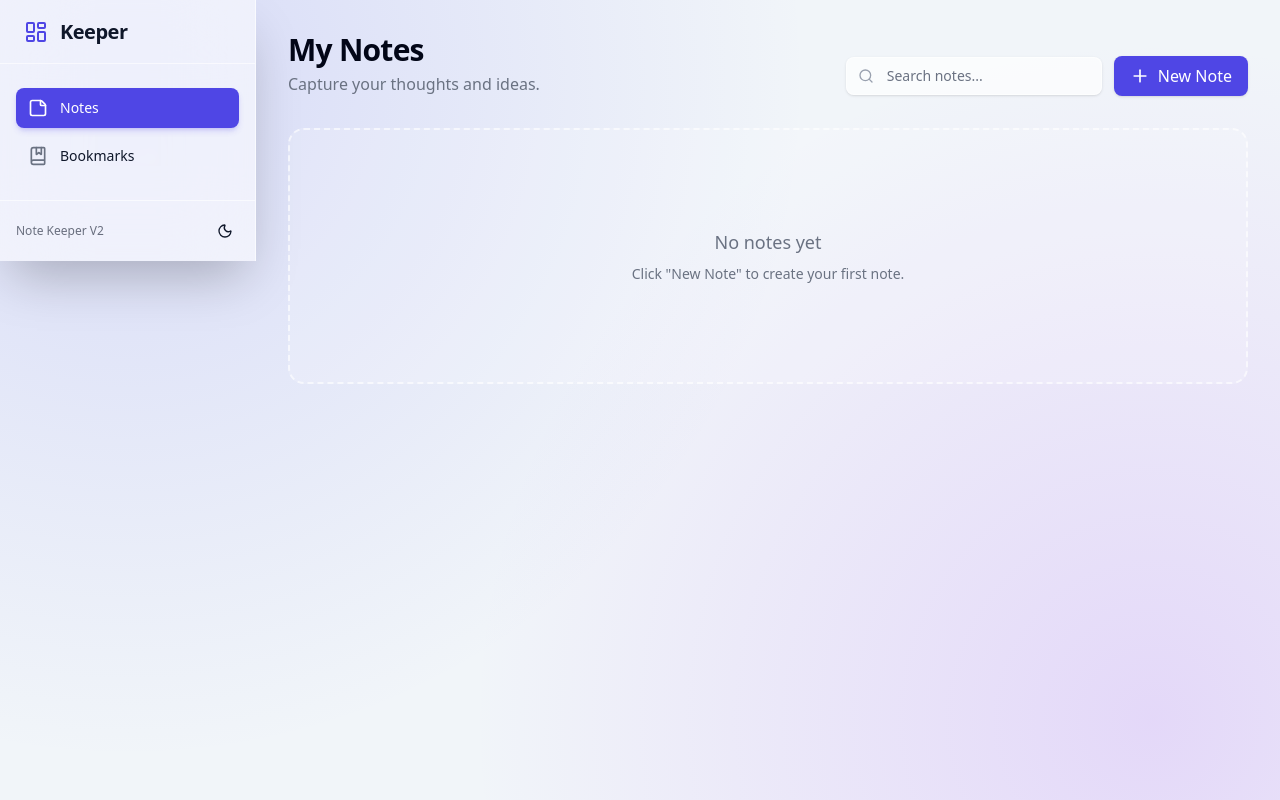
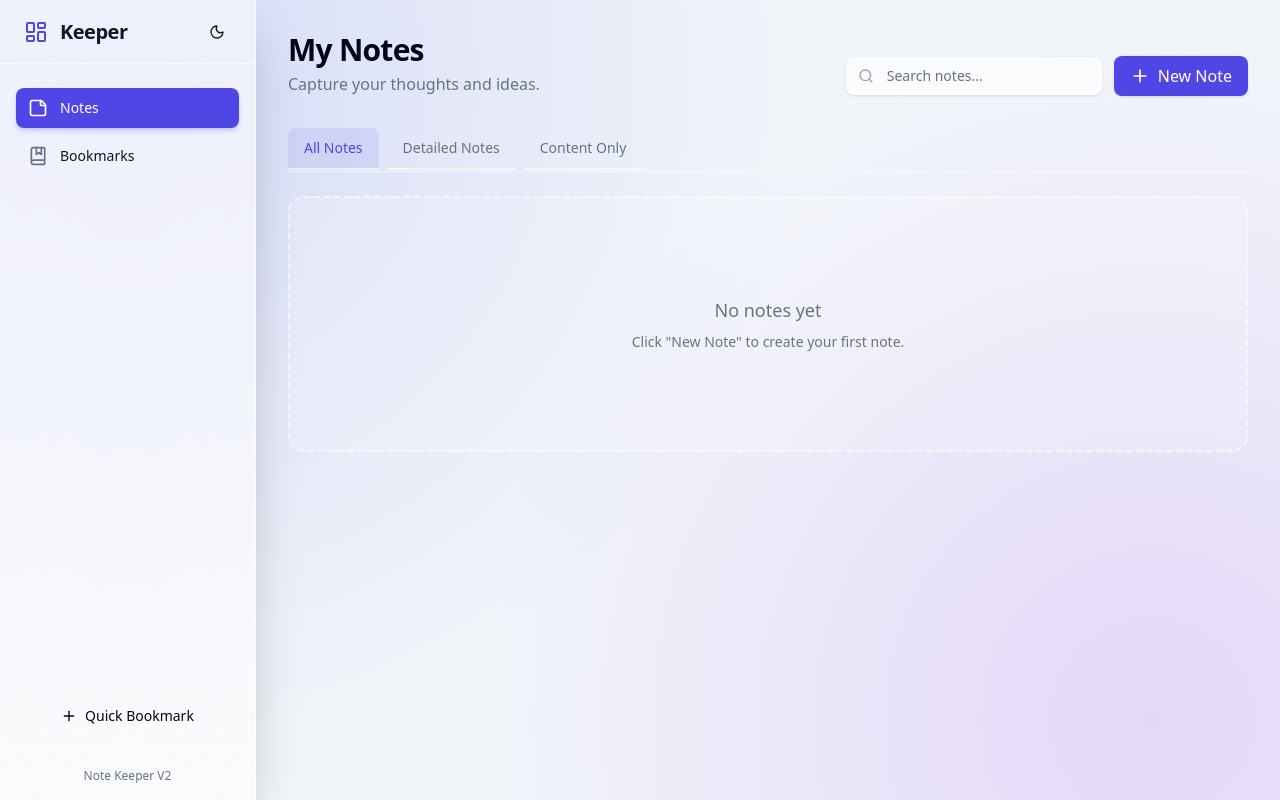
Before and after one commit to PasinduHirumal/note-keeper-v2, a Next.js app: page /notes in a window 1280 px wide. Built offline with nearby package versions, Linux system fonts and the light colour scheme.

Commit message:
side bar fixed

```diff
--- a/app/components/Sidebar.tsx
+++ b/app/components/Sidebar.tsx
@@ -2,18 +2,52 @@
 
 import Link from "next/link";
 import { usePathname } from "next/navigation";
-import { BookMarked, StickyNote, LayoutDashboard, Sun, Moon } from "lucide-react";
+import { BookMarked, StickyNote, LayoutDashboard, Sun, Moon, Plus } from "lucide-react";
 import { useTheme } from "next-themes";
 import { useState, useEffect } from "react";
+import { createPortal } from "react-dom";
+import { useLocalStorage } from "@/hooks/useLocalStorage";
+import { Bookmark } from "@/lib/types";
+import { useToast } from "@/lib/ToastContext";
+import BookmarkAddModal from "./modals/BookmarkAddModal";
 
 export default function Sidebar() {
   const pathname = usePathname();
   const { theme, setTheme } = useTheme();
   const [mounted, setMounted] = useState(false);
+  const { toast } = useToast();
+
+  const [bookmarks, setBookmarks] = useLocalStorage<Bookmark[]>("keeper-bookmarks", []);
+  const [isAdding, setIsAdding] = useState(false);
+  const [newUrl, setNewUrl] = useState("");
+  const [newTitle, setNewTitle] = useState("");
+  const [newPriority, setNewPriority] = useState<"low" | "medium" | "high">("low");
 
   useEffect(() => {
     setMounted(true);
   }, []);
+
+  const handleSaveBookmark = (url: string, title: string, priority: "low" | "medium" | "high") => {
+    let finalUrl = url;
+    if (!finalUrl.startsWith('http://') && !finalUrl.startsWith('https://')) {
+      finalUrl = 'https://' + finalUrl;
+    }
+
+    const newBookmark: Bookmark = {
+      id: crypto.randomUUID(),
+      title: title || "",
+      url: finalUrl,
+      createdAt: Date.now(),
+      priority: priority,
+    };
+
+    setBookmarks([newBookmark, ...bookmarks]);
+    toast.success("Bookmark added quickly");
+    setIsAdding(false);
+    setNewUrl("");
+    setNewTitle("");
+    setNewPriority("low");
+  };
 
   const links = [
     { name: "Notes", href: "/notes", icon: StickyNote },
@@ -21,12 +55,23 @@ export default function Sidebar() {
   ];
 
   return (
-    <aside className="w-64 h-full bg-sidebar backdrop-blur-2xl border-r border-border flex flex-col transition-all duration-300 shrink-0 shadow-2xl">
-      <div className="h-16 flex items-center px-6 border-b border-border">
-        <LayoutDashboard className="w-6 h-6 text-primary mr-3" />
-        <span className="text-xl font-bold text-sidebar-foreground tracking-tight">
-          Keeper
-        </span>
+    <aside className="w-64 h-full bg-sidebar backdrop-blur-2xl border-r border-border flex flex-col transition-all duration-300 shrink-0 shadow-2xl relative z-40">
+      <div className="h-16 flex items-center justify-between px-6 border-b border-border">
+        <div className="flex items-center">
+          <LayoutDashboard className="w-6 h-6 text-primary mr-3" />
+          <span className="text-xl font-bold text-sidebar-foreground tracking-tight">
+            Keeper
+          </span>
+        </div>
+        {mounted && (
+          <button
+            onClick={() => setTheme(theme === 'dark' ? 'light' : 'dark')}
+            className="p-1.5 rounded-full hover:bg-border/50 text-sidebar-foreground transition-all"
+            aria-label="Toggle Theme"
+          >
+            {theme === 'dark' ? <Sun className="w-4 h-4" /> : <Moon className="w-4 h-4" />}
+          </button>
+        )}
       </div>
 
       <nav className="flex-1 overflow-y-auto py-6 px-4 space-y-2">
@@ -55,20 +100,36 @@ export default function Sidebar() {
         })}
       </nav>
 
-      <div className="p-4 border-t border-border flex items-center justify-between">
+      <div className="px-4 pb-4">
+        <button
+          onClick={() => setIsAdding(true)}
+          className="w-full flex items-center justify-center space-x-2 py-2 border border-dashed border-border hover:border-primary/50 hover:bg-primary/5 rounded-lg text-sm text-foreground font-medium transition-all"
+        >
+          <Plus className="w-4 h-4" />
+          <span>Quick Bookmark</span>
+        </button>
+      </div>
+
+      <div className="p-4 border-t border-border flex items-center justify-center">
         <span className="text-xs text-sidebar-foreground font-medium opacity-60">
           Note Keeper V2
         </span>
-        {mounted && (
-          <button
-            onClick={() => setTheme(theme === 'dark' ? 'light' : 'dark')}
-            className="p-1.5 rounded-full hover:bg-border/50 text-sidebar-foreground transition-all"
-            aria-label="Toggle Theme"
-          >
-            {theme === 'dark' ? <Sun className="w-4 h-4" /> : <Moon className="w-4 h-4" />}
-          </button>
-        )}
       </div>
+
+      {mounted && createPortal(
+        <BookmarkAddModal
+          isOpen={isAdding}
+          onClose={() => setIsAdding(false)}
+          onSave={handleSaveBookmark}
+          url={newUrl}
+          setUrl={setNewUrl}
+          title={newTitle}
+          setTitle={setNewTitle}
+          priority={newPriority}
+          setPriority={setNewPriority}
+        />,
+        document.body
+      )}
     </aside>
   );
 }
--- a/app/layout.tsx
+++ b/app/layout.tsx
@@ -27,7 +27,7 @@ export default function RootLayout({
 }>) {
   return (
     <html lang="en" suppressHydrationWarning>
-      <body className={`${geistSans.variable} ${geistMono.variable} h-full antialiased flex overflow-hidden bg-background text-foreground transition-colors duration-500`}>
+      <body className={`${geistSans.variable} ${geistMono.variable} h-screen antialiased flex overflow-hidden bg-background text-foreground transition-colors duration-500`}>
         <ThemeProvider attribute="class" defaultTheme="system" enableSystem disableTransitionOnChange>
           <ToastProvider>
             <Sidebar />
--- a/app/notes/page.tsx
+++ b/app/notes/page.tsx
@@ -19,6 +19,7 @@ export default function NotesPage() {
   const [currentNote, setCurrentNote] = useState<Partial<Note>>({});
   const [noteToDelete, setNoteToDelete] = useState<string | null>(null);
   const [searchQuery, setSearchQuery] = useState("");
+  const [activeTab, setActiveTab] = useState<"all" | "full" | "untitled">("all");
 
   useEffect(() => {
     setMounted(true);
@@ -80,10 +81,19 @@ export default function NotesPage() {
 
   if (!mounted) return <Loader message="Loading Notes..." />;
 
-  const filteredNotes = notes.filter(note =>
-    note.title.toLowerCase().includes(searchQuery.toLowerCase()) ||
-    note.content.toLowerCase().includes(searchQuery.toLowerCase())
-  );
+  const filteredNotes = notes.filter(note => {
+    const query = searchQuery.toLowerCase();
+    const matchesSearch = note.title.toLowerCase().includes(query) || note.content.toLowerCase().includes(query);
+    if (!matchesSearch) return false;
+
+    if (activeTab === "full") {
+      return note.title.trim().length > 0;
+    }
+    if (activeTab === "untitled") {
+      return !note.title || note.title.trim().length === 0;
+    }
+    return true; // "all"
+  });
 
   return (
     <div className="p-8 h-full flex flex-col relative w-full">
@@ -113,6 +123,24 @@ export default function NotesPage() {
             New Note
           </button>
         </div>
+      </div>
+
+      <div className="w-full max-w-5xl mx-auto mb-6 flex space-x-1 sm:space-x-2 border-b border-border/50 pb-px overflow-x-auto">
+        {(["all", "full", "untitled"] as const).map(tab => (
+          <button
+            key={tab}
+            onClick={() => setActiveTab(tab)}
+            className={`px-4 py-2.5 text-sm font-medium transition-all whitespace-nowrap rounded-t-lg border-b-2 flex-1 sm:flex-none text-center ${
+              activeTab === tab
+                ? "border-primary text-primary bg-primary/10"
+                : "border-transparent text-gray-500 hover:text-foreground hover:bg-sidebar/50"
+            }`}
+          >
+            {tab === "all" && "All Notes"}
+            {tab === "full" && "Detailed Notes"}
+            {tab === "untitled" && "Content Only"}
+          </button>
+        ))}
       </div>
 
       <div className="flex-1 overflow-y-auto w-full max-w-5xl mx-auto pb-12">
```
